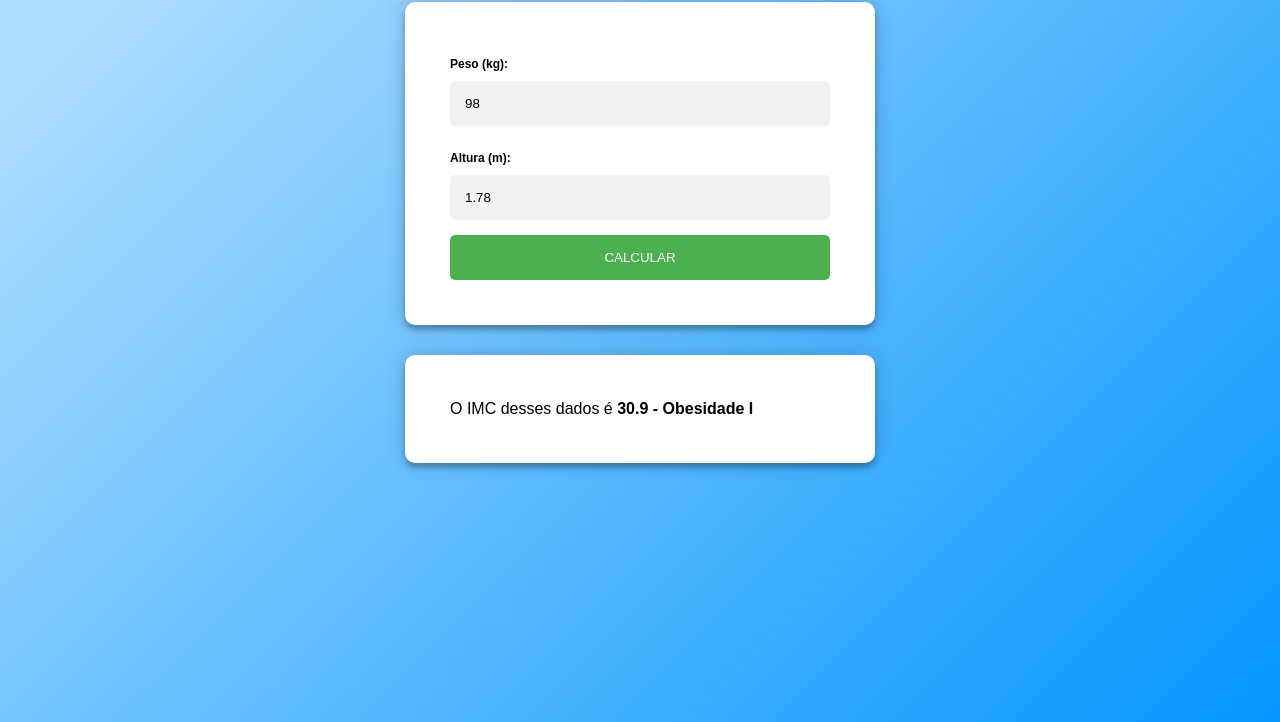
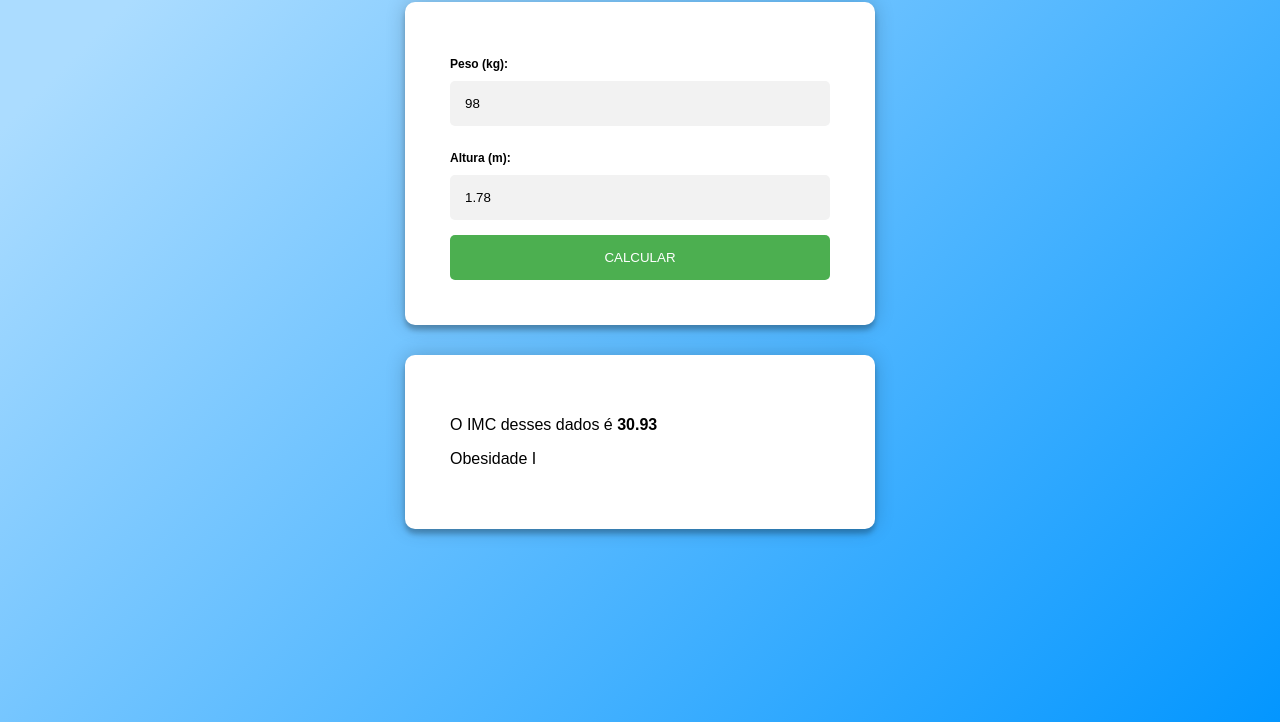
Before and after one commit to kerleysousa/psi_13020, a plain HTML site: page index.html in a window 1280 px wide. Shown: the part 78-800 px from the top of the page. Drawn offline with Linux system fonts and the light colour scheme.

Commit message:
Adequação as especificações

```diff
--- a/index.html
+++ b/index.html
@@ -18,7 +18,8 @@
         <button id="button-calculate-imc">Calcular</button>
       </div>
       <div class="card">
-        O IMC desses dados é <strong id="imc-result"></strong>
+        <p>O IMC desses dados é <strong id="imc-result"></strong></p>
+        <p id="imc-group"></p>
       </div>
     </div>
     <script defer src="./js/script.js"></script>
--- a/js/script.js
+++ b/js/script.js
@@ -5,6 +5,10 @@ function start() {
 }
 
 function calculateImc(weight, height) {
+  return (weight / (height * height)).toFixed(2);
+}
+
+function ImcGroup(imc) {
   groups = [{min:16, max:16.99, message:'Muito abaixo do peso'},
             {min:17, max:18.49, message:'Abaixo do peso'},
             {min:18.5, max:24.99, message:'Peso normal'},
@@ -12,18 +16,20 @@ function calculateImc(weight, height) {
             {min:30, max:34.99, message:'Obesidade I'},
             {min:35, max:39.99, message:'Obesidade grau II'},
             {min:40, max:999.99, message:'Obesidade grau III'}];
-  const imc = weight / (height * height);
   const index = groups.findIndex(item => imc>=item.min && imc<=item.max);
-  return (index>=0) ? imc.toFixed(1) + ' - ' + groups[index].message : 'fora do intervalo previsto.';
+  return (index>=0) ? groups[index].message : 'Fora do intervalo previsto.';
 }
 
 function handleButtonClick() {
   var inputWeight = document.querySelector('#input-weight');
   var inputHeight = document.querySelector('#input-height');
   var imcResult = document.querySelector('#imc-result');
+  var imcGroup = document.querySelector('#imc-group');
   var weight = Number(inputWeight.value);
   var height = Number(inputHeight.value);
-  imcResult.innerHTML = calculateImc(weight, height);
+  imc = calculateImc(weight, height);
+  imcResult.innerHTML = imc;
+  imcGroup.innerHTML = ImcGroup(imc);
 }
 
 start();
```
